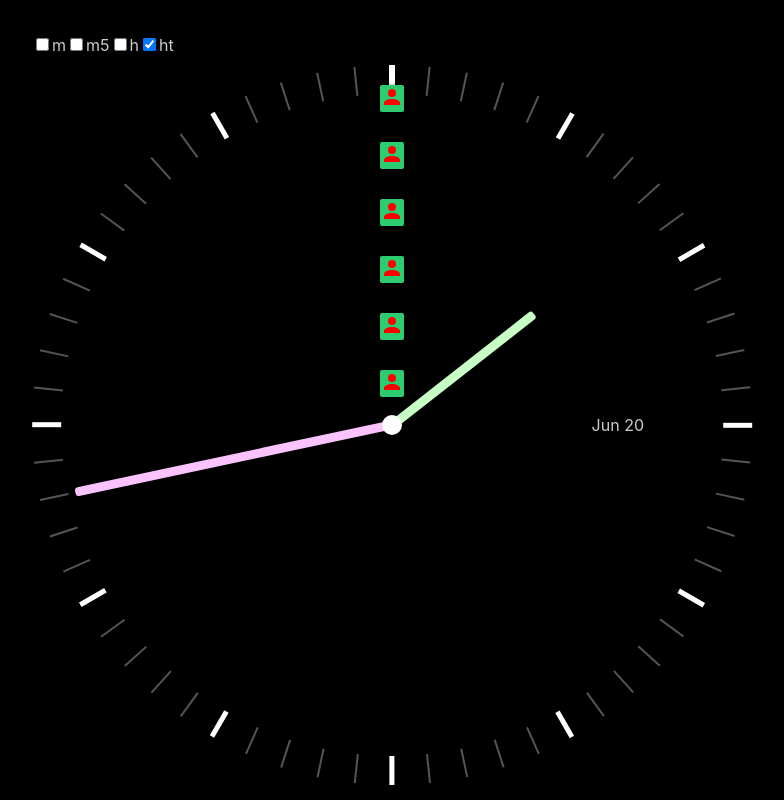
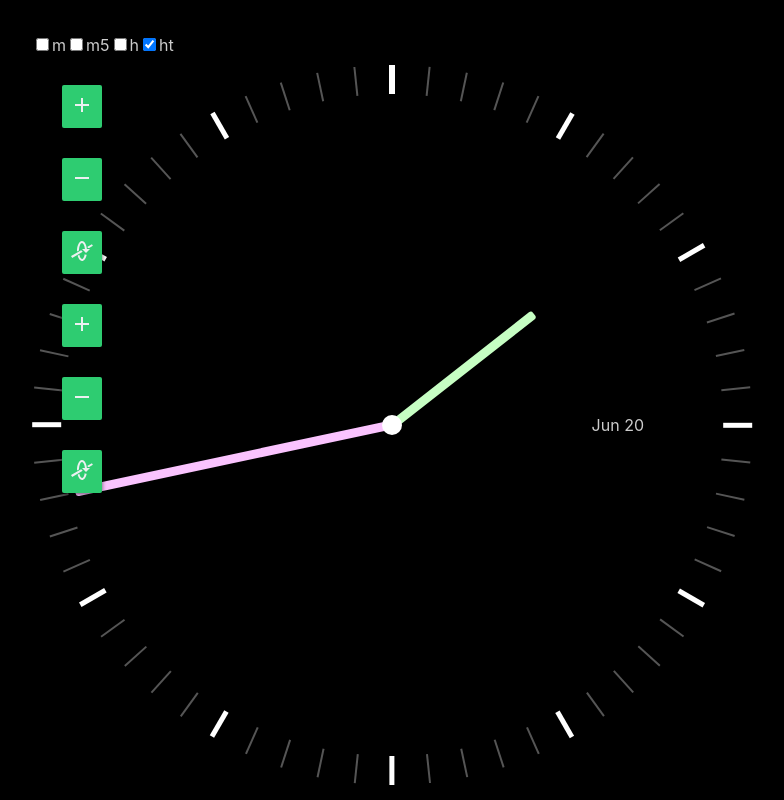
Before and after one commit to AGBrown/g-stuff-simple-clock, a React (Create React App) app: page / in a window 1280 px wide. Shown: the whole page, without its empty margins (248-1032 px from the left). Built offline with nearby package versions, Linux system fonts and the light colour scheme.

Commit message:
Better icons

```diff
--- a/src/ButtonsIncrements.css
+++ b/src/ButtonsIncrements.css
@@ -2,8 +2,8 @@
   position: relative;
 
   display: block;
-  margin: 30px auto;
-  padding: 0;
+  margin: 30px;
+  padding: 0.5rem;
 
   overflow: hidden;
 
--- a/src/ButtonsIncrements.tsx
+++ b/src/ButtonsIncrements.tsx
@@ -3,7 +3,7 @@ import moment from 'moment';
 import './ButtonsIncrements.css';
 import { IClockTicksConfig, IClockHandsConfig, IClockTicksShowConfig } from './types/ClockFaceTypes';
 import Icon from '@mdi/react';
-import { mdiAccount } from '@mdi/js';
+import { mdiAccount, mdiPlus, mdiMinus, mdiAxisXRotateClockwise } from '@mdi/js';
 
 type IButtonsIncrementsProps = {
   date: number;
@@ -32,13 +32,19 @@ function ButtonsIncrements(props: IButtonsIncrementsProps) {
   const setRndHr = (_: number) => setNewDate(m => m.hour(Math.floor(Math.random() * 24)));
   const setRndMin = (_: number) => setNewDate(m => m.minute(Math.floor(Math.random() * 60)));
 
+  const ic = {
+    '-': <Icon path={mdiPlus} size={1} />,
+    '+': <Icon path={mdiMinus} size={1} />,
+    'r': <Icon path={mdiAxisXRotateClockwise} size={1} />,
+  }
+  type icKeys = keyof typeof ic;
   const buttons= [
-    { name: 'decHr', label: '-', onClick: changeHr, value: -1 },
-    { name: 'incHr', label: '+', onClick: changeHr, value: 1 },
-    { name: 'rndHr', label: 'r', onClick: setRndHr, value: 0 },
-    { name: 'decMin', label: '-', onClick: changeMin, value: -1 },
-    { name: 'incMin', label: '+', onClick: changeMin, value: 1 },
-    { name: 'rndMin', label: 'r', onClick: setRndMin, value: 0 }
+    { name: 'decHr', label: '-' as icKeys, onClick: changeHr, value: -1 },
+    { name: 'incHr', label: '+' as icKeys, onClick: changeHr, value: 1 },
+    { name: 'rndHr', label: 'r' as icKeys, onClick: setRndHr, value: 0 },
+    { name: 'decMin', label: '-' as icKeys, onClick: changeMin, value: -1 },
+    { name: 'incMin', label: '+' as icKeys, onClick: changeMin, value: 1 },
+    { name: 'rndMin', label: 'r' as icKeys, onClick: setRndMin, value: 0 }
   ];
 
   const updateTicksConfig = (newConfig: Partial<IClockTicksShowConfig>) => {
@@ -92,14 +98,7 @@ function ButtonsIncrements(props: IButtonsIncrementsProps) {
       <div>
         {buttons.map(({ name, label, onClick, value }) => (
           <button key={name} className={`btn btn-${name}`} onClick={() => onClick(value)}>
-            <Icon path={mdiAccount}
-              title="User Profile"
-              size={1}
-              horizontal={undefined}
-              vertical={undefined}
-              rotate={undefined}
-              color="red"
-              spin={undefined} />
+            {ic[label]}
           </button>
         ))}
       </div>
```
